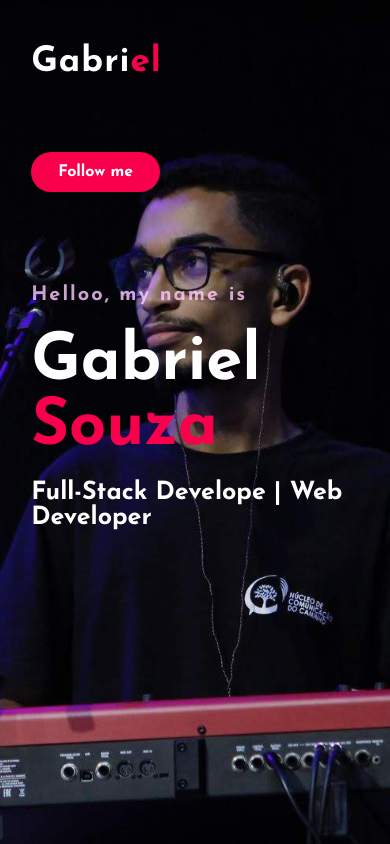
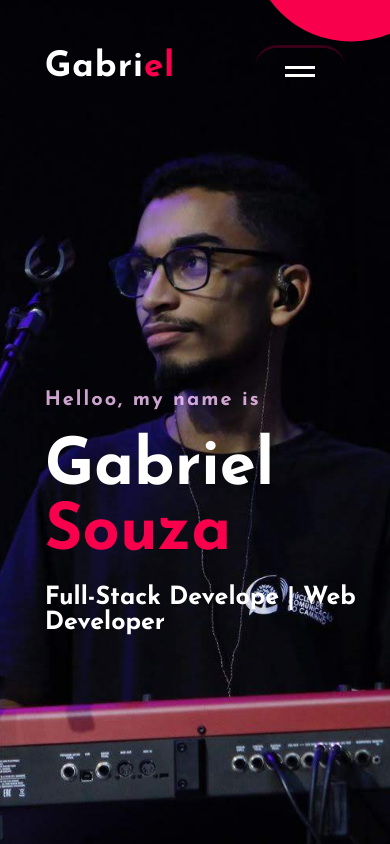
Before and after one commit to Gabr1elSouza/Portfolio, a React (Create React App) app: page / in a window 390 px wide. Shown: the top 844 px of the page. Built offline with nearby package versions, Linux system fonts and the light colour scheme.

Commit message:
Bug in bar responsive

```diff
--- /dev/null
+++ b/src/Components/Header.css
@@ -0,0 +1,230 @@
+.hero {
+  height: 100vh;
+  background: url(../../public/Img/BGPORT.jpg);
+  background-size: cover;
+  background-position: center;
+  padding-inline: 16px;
+}
+nav {
+  display: flex;
+  align-items: center;
+  justify-content: space-between;
+  flex-wrap: wrap;
+  padding: 45px;
+  padding-left: 8%;
+  padding-right: 8%;
+  max-width: 1280px;
+  height: 70px;
+  margin-inline: auto;
+}
+
+.logo {
+  color: white;
+  font-size: 35px;
+  letter-spacing: 1px;
+  cursor: pointer;
+}
+span {
+  color: #f9004d;
+}
+
+nav ul {
+  display: flex;
+  gap: 32px;
+}
+nav ul li {
+  list-style: none;
+  display: inline-block;
+  padding: 10px 25px;
+}
+nav ul li a {
+  color: white;
+  text-decoration: none;
+  font-weight: bold;
+  text-transform: capitalize;
+  padding-block: 16px;
+}
+nav ul li a:hover {
+  color: #f9004d;
+  transition: 0.4s;
+}
+
+.hamburguer {
+  border: none;
+  background: none;
+  border-color: none;
+  border-top: 3px solid #f9004f38;
+  cursor: pointer;
+  display: none;
+}
+
+.hamburguer::before,
+.hamburguer::after {
+  content: "";
+  display: block;
+  align-items: end;
+  width: 30px;
+  height: 3px;
+  background: #fff;
+  margin-top: 5px;
+  position: relative;
+}
+
+.btn {
+  background-color: #f9004d;
+  color: white;
+  text-decoration: none;
+  border: 2px solid transparent;
+  font-weight: bold;
+  padding: 10px 25px;
+  border-radius: 30px;
+  transition: transform 0.4s;
+}
+.btn:hover {
+  transform: scale(1.2);
+}
+
+.btn2 {
+  background-color: #f9004d;
+  color: white;
+  text-decoration: none;
+  border: 2px solid transparent;
+  font-weight: bold;
+  padding: 10px 25px;
+  border-radius: 30px;
+  transition: transform 0.4s;
+}
+
+.btn2:hover {
+  transform: scale(1.2);
+}
+.content {
+  position: relative;
+  top: 50%;
+  left: 8%;
+  transform: translateY(-50%);
+}
+h1 {
+  color: white;
+  margin: 20px 0px 20px;
+  font-size: 75px;
+}
+h3 {
+  color: white;
+  font-size: 25px;
+  margin-bottom: 30px;
+}
+h4 {
+  color: #fcfc;
+  letter-spacing: 2px;
+  font-size: 20px;
+  padding-bottom: 5px;
+}
+.newslatter form {
+  width: 100%;
+  max-width: 340px;
+  position: relative;
+}
+.newslatter form input:first-child {
+  width: 100%;
+  padding: 14px 12px 14px 15px;
+  border: 2px solid #f9004d;
+  outline: none;
+  border-radius: 30px;
+}
+.newslatter form input:last-child {
+  position: absolute;
+  outline: none;
+  border: none;
+  cursor: pointer;
+  padding: 10px 30px;
+  border-radius: 30px;
+  background-color: #f9004d;
+  color: white;
+  box-shadow: 0px 0px 5px #000, 0px 0px 15px #858585;
+  top: 6px;
+  right: -23px;
+}
+
+@media (max-width: 800px) {
+  .newslatter form {
+    width: 85%;
+  }
+  h1 {
+    font-size: 65px;
+  }
+  .nav ul {
+    position: fixed;
+    top: 0;
+    left: 0;
+    width: 100vw;
+    height: 100vw;
+    background-color: #f9004d;
+    clip-path: circle(100px at 90% -15%);
+    transition: 1s ease-out;
+
+    flex-direction: column;
+    justify-content: space-around;
+    align-items: center;
+    gap: 0;
+    pointer-events: none;
+  }
+
+  .nav-list a {
+    font-size: 24px;
+    opacity: 0;
+  }
+
+  .nav-list li:nth-child(1) a {
+    transition: 0.5s 0.2s;
+  }
+
+  .nav-list li:nth-child(2) a {
+    transition: 0.5s 0.4s;
+  }
+
+  .nav-list li:nth-child(3) a {
+    transition: 0.5s 0.6s;
+  }
+
+  .nav-list li:nth-child(4) a {
+    transition: 0.5s 0.8s;
+  }
+
+  .nav-list li:nth-child(5) a {
+    transition: 0.5s 1s;
+  }
+
+  .nav.active .nav-list {
+    clip-path: circle(1500px at 90% -15%);
+    pointer-events: all;
+  }
+
+  .nav.active .nav-list a {
+    opacity: 1;
+  }
+
+  .nav.active .hamburguer {
+    position: fixed;
+    top: 26px;
+    right: 16px;
+    border-top-color: transparent;
+  }
+
+  .nav.active .hamburguer::before {
+    transform: rotate(135deg);
+  }
+
+  .nav.active .hamburguer::after {
+    transform: rotate(-135deg);
+    top: -7px;
+  }
+
+  .hamburguer {
+    display: block;
+    z-index: 1;
+  }
+  .btn {
+    opacity: 0;
+  }
+}
--- a/src/Components/Header.js
+++ b/src/Components/Header.js
@@ -1,14 +1,32 @@
-import Style from "./Header.module.css";
+import "./Header.css";
+import { useEffect } from "react";
 
 const Header = () => {
+  const hamburguer = document.querySelector(`.hamburguer`);
+  const nav = document.querySelector(".nav");
+
+  const handleClick = () => {
+    const nav = document.querySelector(`.nav`);
+    nav.classList.toggle("active");
+  };
+
+  useEffect(() => {
+    const hamburguer = document.querySelector(`.hamburguer`);
+    hamburguer.addEventListener("click", handleClick);
+
+    return () => {
+      hamburguer.removeEventListener("click", handleClick);
+    };
+  }, []);
   return (
     <div>
-      <div className={Style.hero} id="home">
-        <nav>
-          <h2 className={Style.logo}>
+      <div className="hero" id="home">
+        <nav className="nav">
+          <h2 className="logo">
             Gabri<span>el</span>
           </h2>
-          <ul>
+          <button className="hamburguer"></button>
+          <ul className="nav-list">
             <li>
               <a href="#home">Home</a>
             </li>
@@ -25,17 +43,17 @@ const Header = () => {
               <a href="#Contact">Contact us</a>
             </li>
           </ul>
-          <a href="#" className={Style.btn}>
+          <a href="#" className="btn">
             Follow me
           </a>
         </nav>
-        <div className={Style.content}>
+        <div className="content">
           <h4>Helloo, my name is</h4>
           <h1>
             Gabriel <span>Souza</span>
           </h1>
           <h3>Full-Stack Develope | Web Developer </h3>
-          <div className={Style.newslatter}>
+          <div className="newslatter">
             <form>
               <input
                 type="email"
@@ -44,7 +62,7 @@ const Header = () => {
                 placeholder="Enter your Email"
               />
               <input
-                className={Style.btn}
+                className="btn2"
                 type="submit"
                 name="submit"
                 value="Let's Start"
--- a/src/Components/Header.module.css
+++ /dev/null
@@ -1,111 +0,0 @@
-.hero {
-  height: 100vh;
-  background: url(../../public/Img/BGPORT.jpg);
-  background-size: cover;
-  background-position: center;
-}
-nav {
-  display: flex;
-  align-items: center;
-  justify-content: space-between;
-  flex-wrap: wrap;
-  padding: 45px;
-  padding-left: 8%;
-  padding-right: 8%;
-}
-.logo {
-  color: white;
-  font-size: 35px;
-  letter-spacing: 1px;
-  cursor: pointer;
-}
-span {
-  color: #f9004d;
-}
-nav ul li {
-  list-style-type: none;
-  display: inline-block;
-  padding: 10px 25px;
-}
-nav ul li a {
-  color: white;
-  text-decoration: none;
-  font-weight: bold;
-  text-transform: capitalize;
-}
-nav ul li a:hover {
-  color: #f9004d;
-  transition: 0.4s;
-}
-.btn {
-  background-color: #f9004d;
-  color: white;
-  text-decoration: none;
-  border: 2px solid transparent;
-  font-weight: bold;
-  padding: 10px 25px;
-  border-radius: 30px;
-  transition: transform 0.4s;
-}
-.btn:hover {
-  transform: scale(1.2);
-}
-.content {
-  position: absolute;
-  top: 50%;
-  left: 8%;
-  transform: translateY(-50%);
-}
-h1 {
-  color: white;
-  margin: 20px 0px 20px;
-  font-size: 75px;
-}
-h3 {
-  color: white;
-  font-size: 25px;
-  margin-bottom: 30px;
-}
-h4 {
-  color: #fcfc;
-  letter-spacing: 2px;
-  font-size: 20px;
-  padding-bottom: 5px;
-}
-.newslatter form {
-  width: 100%;
-  max-width: 340px;
-  position: relative;
-}
-.newslatter form input:first-child {
-  width: 100%;
-  padding: 14px 12px 14px 15px;
-  border: 2px solid #f9004d;
-  outline: none;
-  border-radius: 30px;
-}
-.newslatter form input:last-child {
-  position: absolute;
-  outline: none;
-  border: none;
-  cursor: pointer;
-  padding: 10px 30px;
-  border-radius: 30px;
-  background-color: #f9004d;
-  color: white;
-  box-shadow: 0px 0px 5px #000, 0px 0px 15px #858585;
-  top: 6px;
-  right: -23px;
-}
-
-@media (max-width: 500px) {
-  .newslatter form {
-    width: 85%;
-  }
-  h1 {
-    font-size: 65px;
-  }
-  nav ul {
-    opacity: 0;
-  }
-}
```
